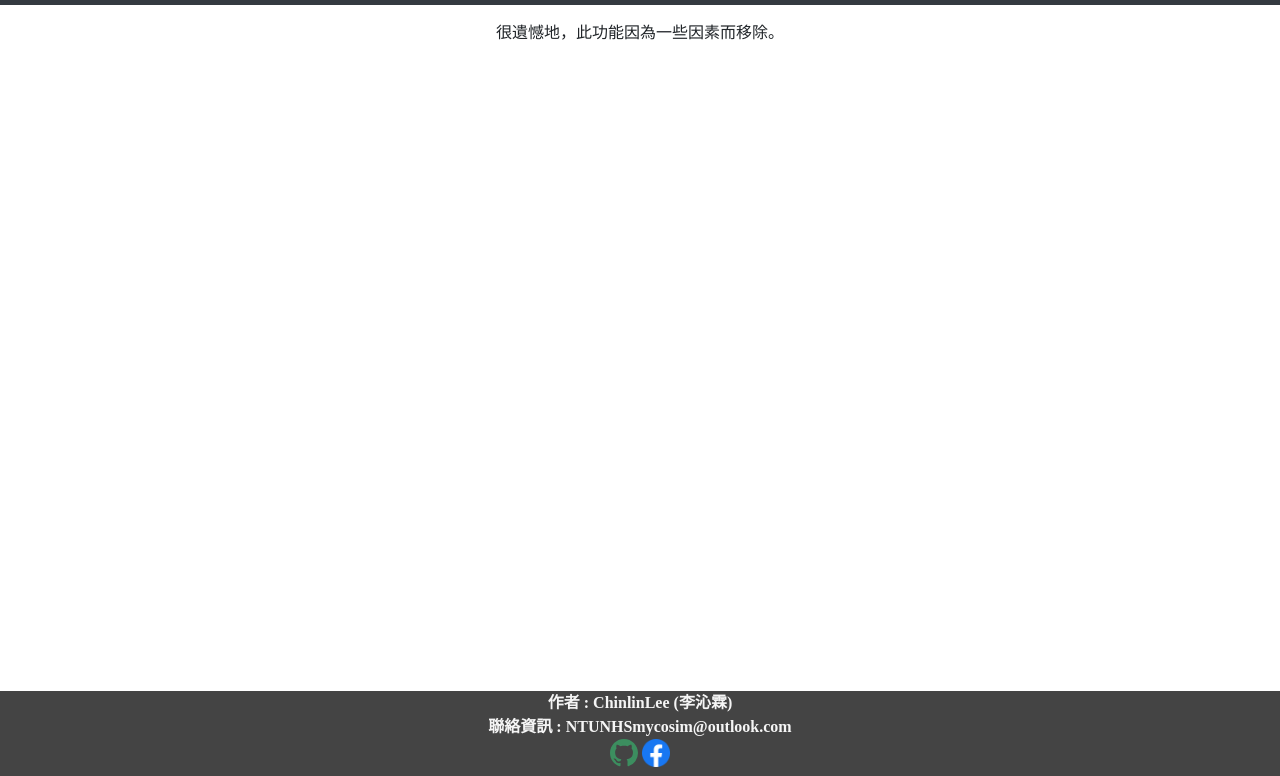
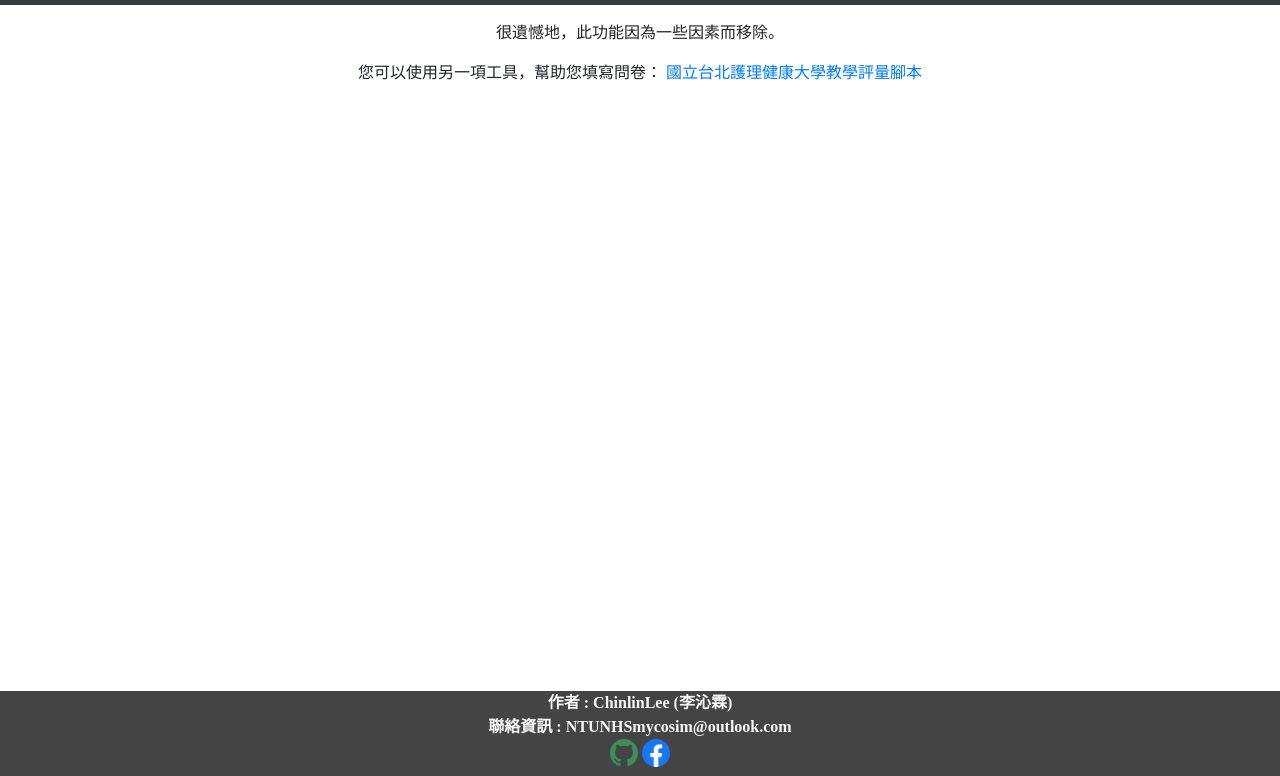
Before and after one commit to Chinlinlee/NTUNHS-Assistant, a website: page views/atm/CTE_BOT.html in a window 1280 px wide. Shown: the part 51-827 px from the top of the page. Drawn offline with Linux system fonts and the light colour scheme; some packages are replaced by stand-ins of ours; no server answers; a script that the page names is missing; files whose address does not match are found by name.

Commit message:
feat: 加入第三方教學評量問卷工具連結

```diff
--- a/views/atm/CTE_BOT.html
+++ b/views/atm/CTE_BOT.html
@@ -61,6 +61,7 @@
     </nav>
     <div class="container">
         <p class="text-center">很遺憾地，此功能因為一些因素而移除。</p>
+        <p class="text-center">您可以使用另一項工具，幫助您填寫問卷：<a href="https://luxuriant-cobbler-efa.notion.site/f7bf952095654808afaaed31a64b9607"> 國立台北護理健康大學教學評量腳本</a></p>
     </div>
     <div ng-include="'footer.html'"></div>
 </body>
```
